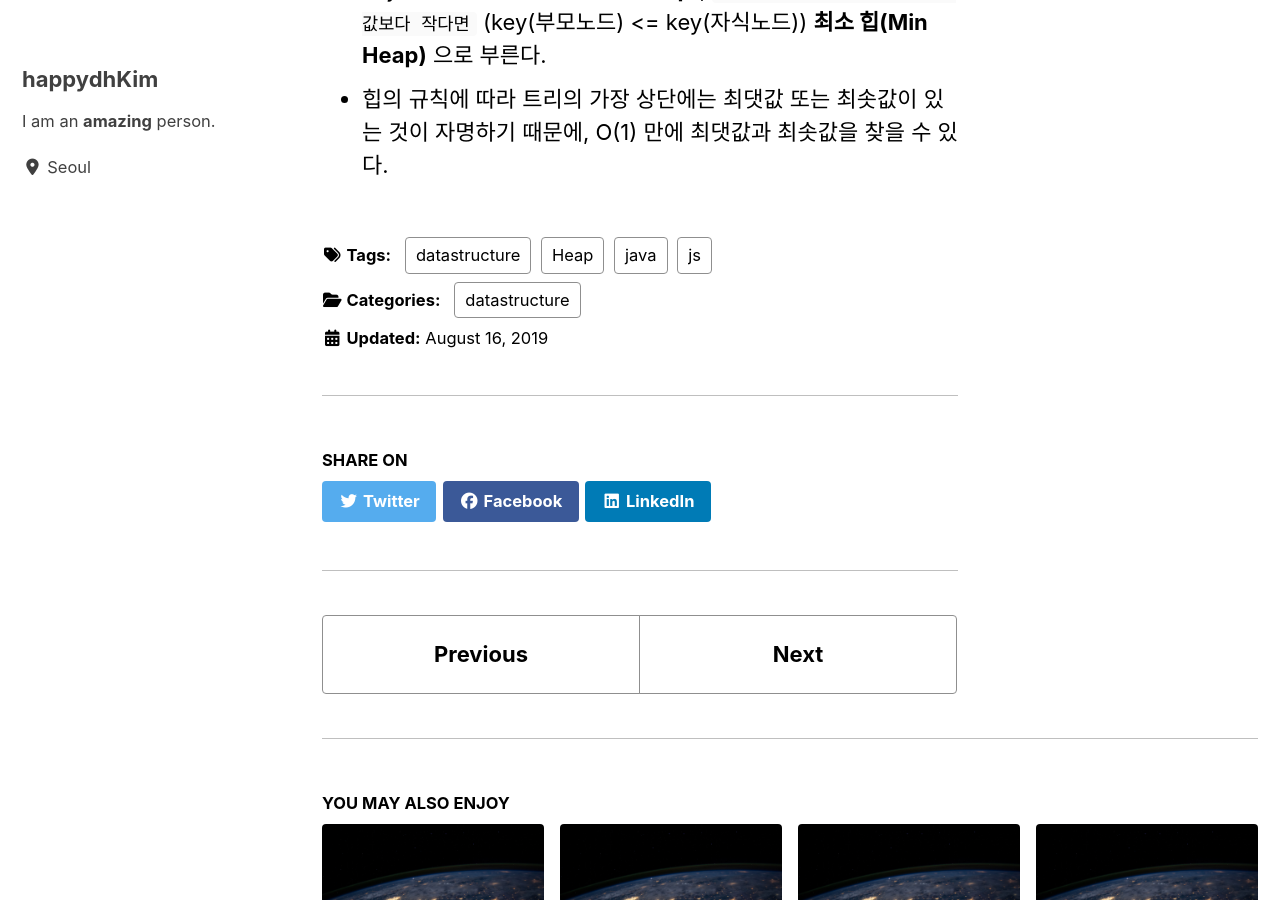
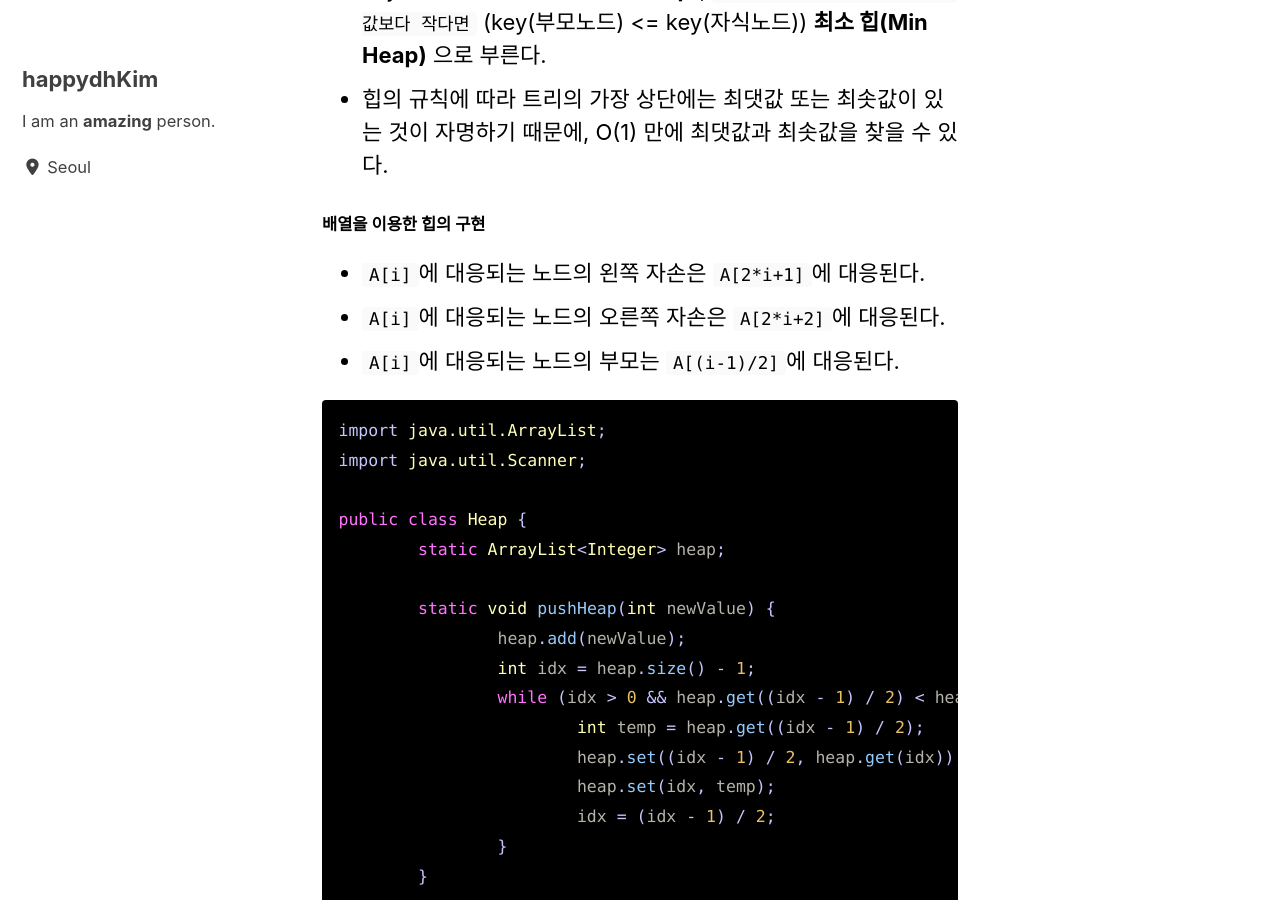
Before and after one commit to happydhKim/happydhKim.github.io, a Jekyll site: the page built from _posts/2019-08-16-ds-heap.md, in a window 1280 px wide and 900 px high, scrolled down 551 px. Built offline with Jekyll 4.4.1, drawn with Linux system fonts in a browser that asks for light colours; cached includes are drawn as plain includes; nearby versions of some CDN libraries; some of the changed text lies outside the part shown.

Commit message:
FIx datastructure heap.md
add heap code (need test)

````diff
--- a/_posts/2019-08-16-ds-heap.md
+++ b/_posts/2019-08-16-ds-heap.md
@@ -18,3 +18,61 @@
 - 또한 자식노드 사이의 상관관계는 없으므로 유의하여야 한다.
 - `부모 노드의 값이 자식 노드의 값보다 크다면`(key(부모노드) >= key(자식노드)) **최대 힙(Max Heap)**, `부모 노드의 값이 자식 노드의 값보다 작다면` (key(부모노드) <= key(자식노드)) **최소 힙(Min Heap)** 으로 부른다.
 - 힙의 규칙에 따라 트리의 가장 상단에는 최댓값 또는 최솟값이 있는 것이 자명하기 때문에, O(1) 만에 최댓값과 최솟값을 찾을 수 있다.
+
+#### 배열을 이용한 힙의 구현
+- `A[i]`에 대응되는 노드의 왼쪽 자손은 `A[2*i+1]`에 대응된다.
+- `A[i]`에 대응되는 노드의 오른쪽 자손은 `A[2*i+2]`에 대응된다.
+- `A[i]`에 대응되는 노드의 부모는 `A[(i-1)/2]`에 대응된다.
+
+```java
+import java.util.ArrayList;
+import java.util.Scanner;
+
+public class Heap {
+	static ArrayList<Integer> heap;
+
+	static void pushHeap(int newValue) {
+		heap.add(newValue);
+		int idx = heap.size() - 1;
+		while (idx > 0 && heap.get((idx - 1) / 2) < heap.get(idx)) {
+			int temp = heap.get((idx - 1) / 2);
+			heap.set((idx - 1) / 2, heap.get(idx));
+			heap.set(idx, temp);
+			idx = (idx - 1) / 2;
+		}
+	}
+
+	static void popHeap() {
+		heap.remove(0);
+		int here = 0;
+		while (true) {
+			int left = here * 2 + 1;
+			int right = here * 2 + 2;
+			if (left >= heap.size()) {
+				break;
+			}
+			int next = here;
+			if (heap.get(next) < heap.get(left)) {
+				next = left;
+			}
+			if (right < heap.size() && heap.get(next) < heap.get(right)) {
+				next = right;
+			}
+			if (next == here) {
+				break;
+			}
+			int temp = heap.get(next);
+			heap.set(next, heap.get(here));
+			heap.set(here, temp);
+			here = next;
+		}
+	}
+
+	public static void main(String args[]) {
+		Scanner sc = new Scanner(System.in);
+		heap = new ArrayList<>();
+		pushHeap(10);
+		sc.close();
+	}
+}
+```
````
